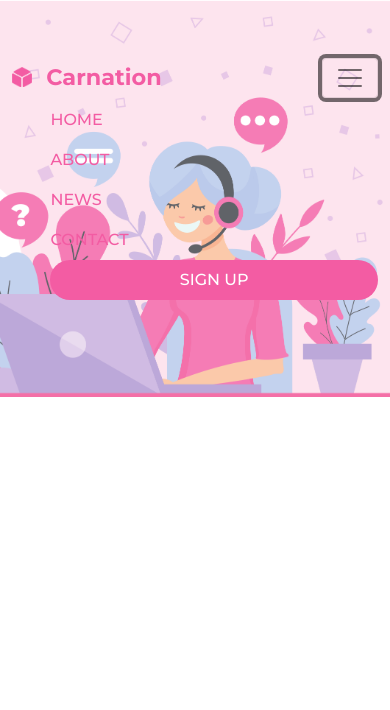
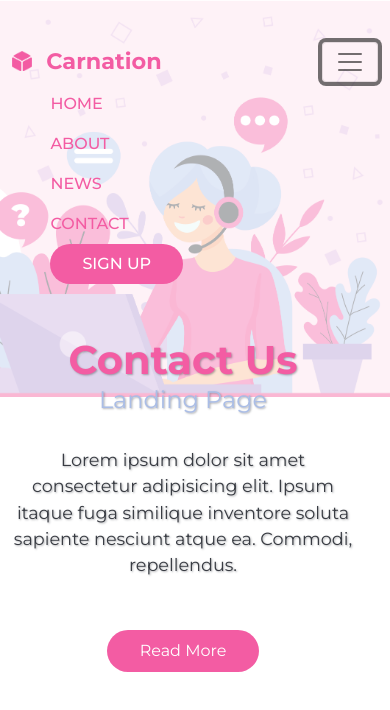
Before and after one commit to revcatnat/landingPage, a plain HTML site: page index.html in a window 390 px wide. Both pictures are taken after a click on the button "Toggle navigation". Drawn offline with nearby package versions, Linux system fonts and the light colour scheme.

Commit message:
'structureHead'

```diff
--- a/index.html
+++ b/index.html
@@ -38,13 +38,24 @@
 							<a class="nav-link" href="#">Contact</a>
 						</li>
 						<li class="nav-item">
-							<a class="nav-link btn btn-primary sign-up-button" href="">Sign Up</a>
+							<a class="nav-link sign-up-button" href="">Sign Up</a>
 						</li>
 					</ul>
 				</div>
 			</nav>
 		</div>
 
+		<div class="container">
+			<div class="row custom-section">
+				<div class="col-12 col-lg-4">
+					<h2>Contact Us</h2>
+					<h3>Landing Page</h3>
+					<p>Lorem ipsum dolor sit amet consectetur adipisicing elit. Ipsum itaque fuga similique inventore soluta sapiente nesciunt atque ea. Commodi, repellendus.</p>
+					<a href="#">Read More</a>
+				</div>
+			</div>
+		</div>
+
 		<!-- Bootstrap Bundle with Popper -->
 		<script src="https://cdn.jsdelivr.net/npm/bootstrap@5.1.3/dist/js/bootstrap.bundle.min.js" integrity="sha384-ka7Sk0Gln4gmtz2MlQnikT1wXgYsOg+OMhuP+IlRH9sENBO0LRn5q+8nbTov4+1p" crossorigin="anonymous"></script>
 	</body>
--- /dev/null
+++ b/scss/_fonts.scss
@@ -0,0 +1 @@
+@import url("https://fonts.googleapis.com/css2?family=Montserrat:wght@100;400;500;700&display=swap");
--- /dev/null
+++ b/scss/_mixins.scss
@@ -0,0 +1,8 @@
+@mixin button {
+	display: inline-block;
+	color: white;
+	background-color: $primaryColor;
+	border-radius: 2em;
+	padding: 0.5em 2em;
+	text-decoration: none;
+}
--- /dev/null
+++ b/scss/_variables.scss
@@ -0,0 +1,4 @@
+$primaryColor: #f35ca3;
+$secondaryColor: #aabde6;
+$tertiaryColor: #c5abdc;
+$textColor: #393c43;
--- a/scss/main.scss
+++ b/scss/main.scss
@@ -1,3 +1,4 @@
+/*
 // Font
 @import url("https://fonts.googleapis.com/css2?family=Montserrat:wght@100;400;500;700&display=swap");
 
@@ -7,7 +8,31 @@ $secondaryColor: #aabde6;
 $tertiaryColor: #c5abdc;
 $textColor: #393c43;
 
+// Mixin
+@mixin button {
+	display: inline-block;
+	color: white;
+	background-color: $primaryColor;
+	border-radius: 2em;
+	padding: 0.5em 2em;
+	text-decoration: none;
+}*/
+
+@import "fonts";
+@import "variables";
+@import "mixins";
+
 // Styles
+
+html,
+body {
+	width: 100%;
+	height: 100%;
+	margin: 0px;
+	padding: 0px;
+	overflow-x: hidden;
+}
+
 body {
 	font-family: "Montserrat", sans-serif;
 	&::before {
@@ -23,6 +48,16 @@ body {
 		left: 0;
 		bottom: 0;
 		right: 0;
+
+		z-index: -1;
+
+		@media screen and (max-width: 992px) {
+			opacity: 0.4;
+			top: 0;
+			left: 0;
+			bottom: 0;
+			right: 0;
+		}
 	}
 }
 
@@ -50,17 +85,76 @@ body {
 					font-weight: 500;
 					text-transform: uppercase;
 					margin-left: 2.4em;
+					transition: 0.3s color ease;
+
+					&:hover {
+						color: darken($primaryColor, 30%);
+					}
 				}
 
 				.sign-up-button {
-					background-color: $primaryColor;
-					color: white;
-					border-radius: 2em;
-					border: 0;
-					padding-left: 1.5em;
-					padding-right: 1.5em;
+					@include button;
 				}
 			}
 		}
 	}
+
+	@media screen and (max-width: 992px) {
+		margin-top: -1em;
+	}
 }
+
+// custom section
+.custom-section {
+	margin-top: 10em;
+	h2 {
+		font-weight: 700;
+		font-size: 4rem;
+		color: $primaryColor;
+		white-space: nowrap;
+		line-height: 1;
+	}
+	h3 {
+		font-weight: 400;
+		font-size: 3rem;
+		color: $secondaryColor;
+		white-space: nowrap;
+		line-height: 1;
+	}
+
+	p {
+		color: $textColor;
+		font-size: 1.1rem;
+		margin-top: 2em;
+	}
+
+	a {
+		margin-top: 2.2em;
+		@include button;
+		border: 1px solid transparent;
+		transition: 0.5s ease;
+
+		&:hover {
+			color: $primaryColor;
+			border: 1px solid $primaryColor;
+			background-color: transparent;
+		}
+	}
+
+	@media screen and (max-width: 992px) {
+		margin-top: 2em;
+		text-align: center;
+		width: 100%;
+		h2,
+		h3,
+		p {
+			text-shadow: 1px 1px 2px rgba($textColor, 0.4);
+		}
+		h2 {
+			font-size: 2.5rem;
+		}
+		h3 {
+			font-size: 1.5rem;
+		}
+	}
+}
```
Also changed, not shown: css/main.css, 1 other file.
